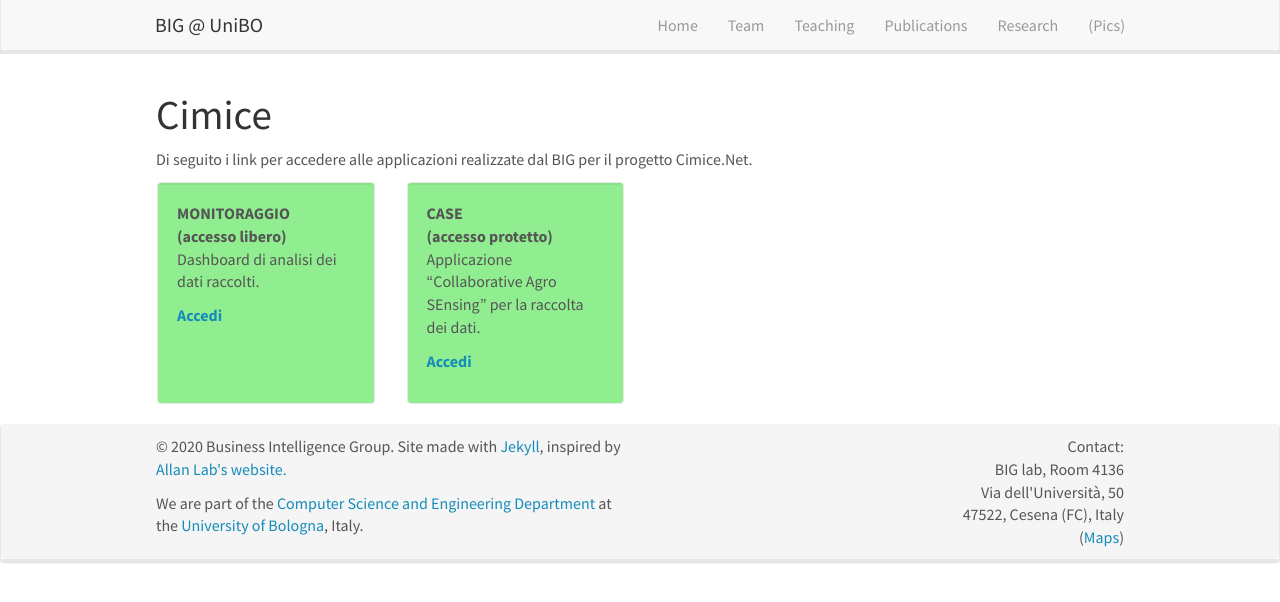
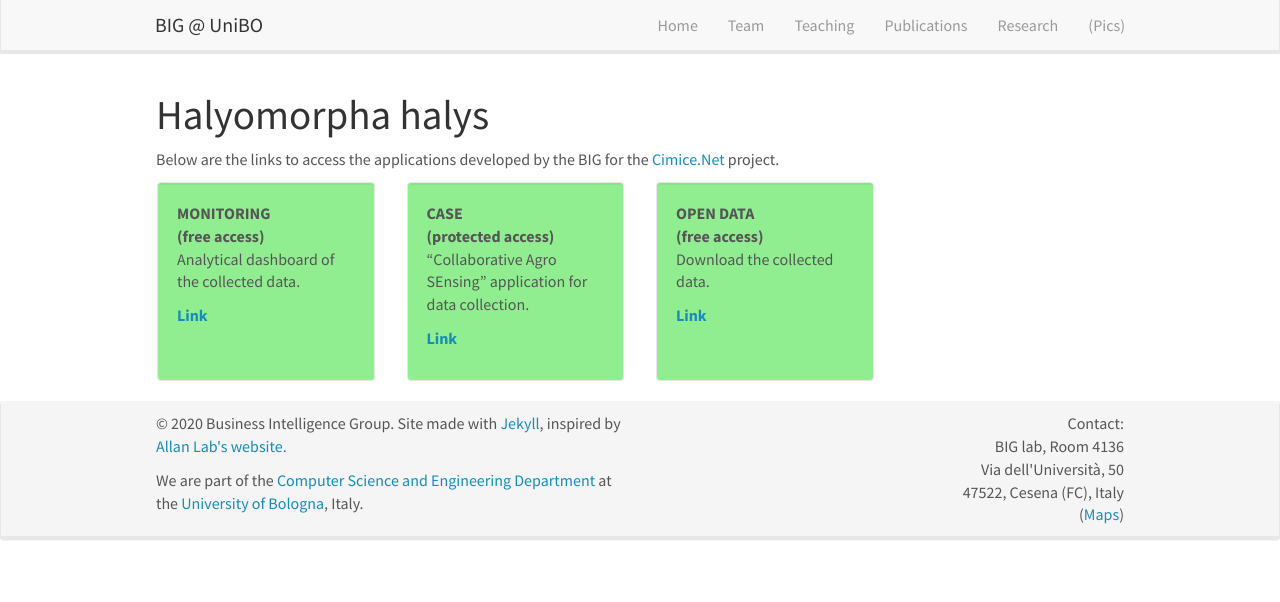
Before and after one commit to big-unibo/big-unibo.github.io, a Jekyll site: the page built from _pages/projects/cimice.md, in a window 1280 px wide. Shown: the top 602 px of the page. Built offline with Jekyll 4.4.1, drawn with Linux system fonts in a browser that asks for light colours; nearby versions of some CDN libraries.

Commit message:
translated cimice research page in english; added latest multistore journal

```diff
--- a/_pages/projects/cimice.md
+++ b/_pages/projects/cimice.md
@@ -6,24 +6,31 @@ sitemap: false
 permalink: /cimice/
 ---
 
-# Cimice
+# Halyomorpha halys
 
-Di seguito i link per accedere alle applicazioni realizzate dal BIG per il progetto Cimice.Net.
+Below are the links to access the applications developed by the BIG for the <a href="https://progetti.crpv.it/Home/ProjectDetail/79">Cimice.Net</a> project.
 
 <div class="row app-card">
  <div class="col-sm-3 d-flex align-items-stretch">
   <div class="well">
-   <pubtit>MONITORAGGIO<br/>(accesso libero)</pubtit>
-   <p>Dashboard di analisi dei dati raccolti.</p>
-   <p><strong><a href="/projects/cimice/monitoring.php">Accedi</a></strong></p>
+   <pubtit>MONITORING<br/>(free access)</pubtit>
+   <p>Analytical dashboard of the collected data.</p>
+   <p><strong><a href="/projects/cimice/monitoring.php?lan=en">Link</a></strong></p>
   </div>
  </div>
  <div class="col-sm-3 d-flex align-items-stretch">
   <div class="well">
-   <pubtit>CASE<br/>(accesso protetto)</pubtit>
-   <p>Applicazione "Collaborative Agro SEnsing" per la raccolta dei dati.</p>
-   <p><strong><a href="/projects/case/">Accedi</a></strong></p>
+   <pubtit>CASE<br/>(protected access)</pubtit>
+   <p>"Collaborative Agro SEnsing" application for data collection.</p>
+   <p><strong><a href="/projects/case/">Link</a></strong></p>
    <!--<p><strong><a href="/downloads/case/case-app-0_0_2-PRODUCTION.apk">Download (app Android)</a></strong></p>-->
   </div>
  </div>
+ <div class="col-sm-3 d-flex align-items-stretch">
+  <div class="well">
+   <pubtit>OPEN DATA<br/>(free access)</pubtit>
+   <p>Download the collected data.</p>
+   <p><strong><a href="/downloads/BMSB/">Link</a></strong></p>
+  </div>
+ </div>
 </div>
```
Also changed, not shown: _pages/projects/multistore.md (+1 -1 lines), 1 other file.
